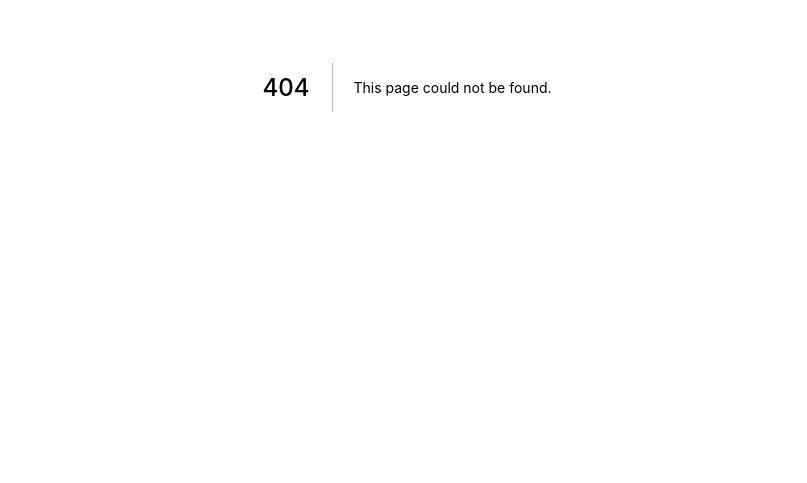
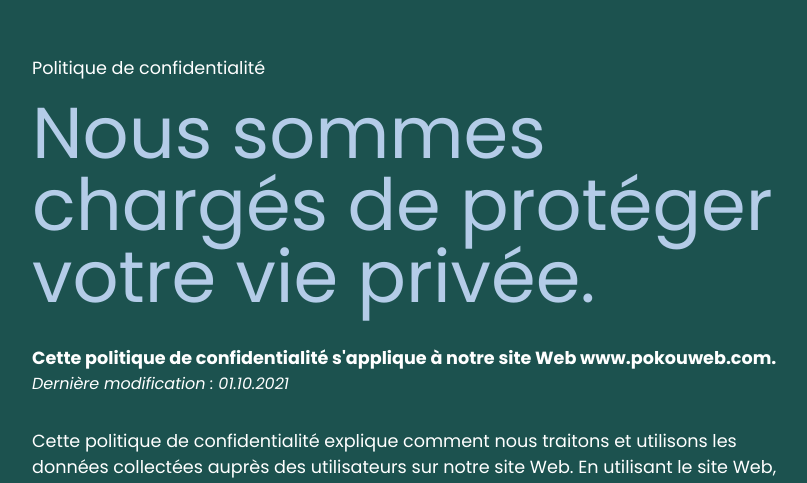
Before and after one commit to FredoWagon/mon-siteV2, a Next.js app: page /politique-de-confidentialite in a window 1280 px wide. Before the commit this address had no page. Shown: the part 313-796 px from the top of the page, without its empty margins (233-1040 px from the left). Built offline with nearby package versions, Linux system fonts and the light colour scheme.

Commit message:
mise a jour

```diff
--- a/components/Footer.js
+++ b/components/Footer.js
@@ -4,6 +4,7 @@ import logo from "../public/logo.svg";
 import instagram from "../public/instagram.svg";
 import facebook from "../public/facebook.svg";
 import flickr from "../public/flickr.svg";
+import copryright from "../public/droits-dauteur.svg"
 import Link from 'next/link';
 
 export default function Footer() {
@@ -16,13 +17,13 @@ export default function Footer() {
                 <p>Nous libérons nos clients pour qu'ils voient grand avec leur marque.</p>
                 <div className={style.footer__sitemap}>
                     <div className={style.sitemap_item}>
-                        <Link href="#" >Nos services</Link>
+                        <Link href="/services" >Nos services</Link>
                         <Link href="#">Travaux</Link>
-                        <Link href="#">About</Link>
+                        <Link href="/about">About</Link>
                     </div>
                     <div className={style.sitemap_item}>
-                        <Link href="#" >Contact</Link>
-                        <Link href="#" >Politique de confidentialité</Link>
+                        <Link href="/contact" >Contact</Link>
+                        <Link href="/politique-de-confidentialite" >Politique de confidentialité</Link>
                     </div>
 
                 </div>
@@ -54,10 +55,17 @@ export default function Footer() {
                 </div>
             </div>
             <div className={style.footer__bottom}>
-                <Image src={logo}/>
-
                 <h1>pokoù Web</h1>
             </div>
+                <div className={style.footer_legal}>
+                    <p>© 2021 PokoùWeb, tous droits réservés -</p>
+                    <Link href="/">
+                        <a> Mentions légales</a>
+                    </Link>
+
+
+
+                </div>
             </div>
             <div className={style.footer_mobile}>
                 <p>Nous libérons nos clients pour qu'ils voient grand avec leur marque.</p>
--- /dev/null
+++ b/components/blocs/confidentialiteContentBloc.js
@@ -0,0 +1,62 @@
+import style from "../../styles/blocs/confidentialite/confidentialiteContentBloc.module.scss"
+import SpeedFadeIn from "../effects/SpeedFadeIn";
+
+export default function ConfidentialiteContentBloc() {
+
+
+    return (
+        <div className={style.confidentialite_content_bloc__container}>
+
+            <div className={style.confidentialite__header__container}>
+                <div className={style.confidentialite__header}>
+                    <SpeedFadeIn customClass="custom_confidentialite_header">
+
+                        <div className={style.confidentialite__header__content}>
+                            <h6>Politique de confidentialité</h6>
+                            <h1>Nous sommes chargés de protéger votre vie privée.</h1>
+
+                            <p><strong>Cette politique de confidentialité s'applique à notre site Web www.pokouweb.com.</strong></p>
+                            <i>Dernière modification : 01.10.2021</i>
+
+                            <div className={style.confidentialite__text_bloc}>
+                                <p>Cette politique de confidentialité explique comment nous traitons et utilisons les données collectées auprès des utilisateurs sur notre site Web. En utilisant le site Web, vous acceptez nos pratiques en matière de données décrites dans la présente politique de confidentialité. Si vous n'acceptez pas les pratiques en matière de données décrites dans la présente politique de confidentialité, vous ne devez pas utiliser le site Web. C'est si simple.</p>
+                            </div>
+                            <div className={style.confidentialite__text_bloc}>
+                                <p>Vous avez également la possibilité d'explorer le site Web sans fournir aucune information sur vous-même. Sachez que cela se traduira par une qualité de service et une expérience moindres.</p>
+                            </div>
+                            <div className={style.confidentialite__text_bloc}>
+                                <p>Passons donc à nos pratiques de données. Alerte spoiler :  aucune astuce sophistiquée ou escroquerie sournoise incluse. Mais si vous lisez assez longtemps, vous pourriez être récompensé.</p>
+                            </div>
+
+                        </div>
+                    </SpeedFadeIn>
+                </div>
+
+
+
+            </div>
+            <div className={style.confidentialite__main_content__container}>
+
+                <div className={style.confidentialite__main}>
+                    <div className={style.confidentialite__main__content}>
+                        <div className={style.confidentialite__maint__text_bloc}>
+                            <h2>1. Modifications de cette politique de confidentialité</h2>
+                            <p>Nous pouvons mettre à jour cette politique de confidentialité de temps à autre en publiant une nouvelle version en ligne. Vous devriez vérifier cette page de temps en temps pour examiner tout changement. Mais sérieusement, qui le fait ? Nous ferons de notre mieux pour vous informer si des changements surviennent.</p>
+
+                        </div>
+                        <div className={style.confidentialite__maint__text_bloc}>
+                            <h2>2. Administrateur de la base de données et coordonnées</h2>
+                            <h4>2.1 Nom et administrateur de la base de données</h4>
+                            <p>Nous pouvons mettre à jour cette politique de confidentialité de temps à autre en publiant une nouvelle version en ligne. Vous devriez vérifier cette page de temps en temps pour examiner tout changement. Mais sérieusement, qui le fait ? Nous ferons de notre mieux pour vous informer si des changements surviennent.</p>
+
+                        </div>
+
+                    </div>
+
+                </div>
+
+
+            </div>
+        </div>
+    )
+}
--- a/components/blocs/index_page/IndexHeaderBloc.js
+++ b/components/blocs/index_page/IndexHeaderBloc.js
@@ -27,7 +27,7 @@ export default function IndexHeaderBloc() {
                     </div>
                     <div className={style.header_bloc__right}>
                         <div className={style.image_animation}>
-                            <Image src={illuTest}/>
+                            <Image src={landing}/>
 
                             {/*  <div className={style.tablette_image}>
                                 <Image  src={tablette_med}/>
--- /dev/null
+++ b/pages/politique-de-confidentialite.js
@@ -0,0 +1,25 @@
+import Layout from "../components/Layout";
+import ServiceHeaderBloc from "../components/blocs/service_page/serviceHeaderBloc";
+import ServicesPopUp from "../components/blocs/index_page/servicesPopUp";
+import UxBloc from "../components/blocs/service_page/uxBloc";
+import CustomServicesPopUp from "../components/blocs/service_page/customServicesPopUp";
+import OurProcessBloc from "../components/blocs/service_page/ourProcessBloc";
+import CubeBloc from "../components/blocs/service_page/cubeBloc";
+import ConfidentialiteContentBloc from "../components/blocs/confidentialiteContentBloc";
+
+
+export default function PolitiqueDeConfidentialite() {
+
+    return (
+        <Layout navbarStyle="background--white">
+            <ConfidentialiteContentBloc/>
+
+
+
+
+
+
+        </Layout>
+
+    )
+}
--- /dev/null
+++ b/styles/blocs/confidentialite/confidentialiteContentBloc.module.scss
@@ -0,0 +1,107 @@
+.confidentialite_content_bloc__container {
+
+
+  .confidentialite__header__container {
+    background-color: #1c524f;
+    padding-top: 23rem;
+
+    .confidentialite__header{
+
+
+      margin: auto;
+
+
+      @media (min-width: 1440px)  {
+        max-width: 1440px;
+      }
+      @media (min-width: 960px) and (max-width: 1439px) {
+        max-width: 960px;
+      }
+      @media (min-width: 720px) and (max-width: 989px) {
+        max-width: 720px;
+
+      }
+      @media (max-width: 719px) {
+
+      }
+
+      .confidentialite__header__content {
+        margin: auto;
+        max-width: 750px;
+        color: white;
+        h6 {
+          font-size: 1.1rem;
+          font-weight: unset;
+          margin: unset;
+          margin-bottom: 1rem;
+
+        }
+        h1 {
+          color: #b4cce8;
+          font-size: 4.5rem;
+          font-weight: unset;
+          line-height: 4.5rem;
+          margin: unset;
+          margin-bottom: 2rem;
+
+        }
+        p {
+          margin: unset;
+          font-size: 1.1rem;
+        }
+        .confidentialite__text_bloc {
+          margin-top: 2rem;
+        }
+      }
+    }
+  }
+
+  .confidentialite__main_content__container {
+    padding-top: 7rem;
+
+    .confidentialite__main{
+      margin: auto;
+
+
+      @media (min-width: 1440px)  {
+        max-width: 1440px;
+      }
+      @media (min-width: 960px) and (max-width: 1439px) {
+        max-width: 960px;
+      }
+      @media (min-width: 720px) and (max-width: 989px) {
+        max-width: 720px;
+
+      }
+      @media (max-width: 719px) {
+
+      }
+
+      .confidentialite__main__content {
+        max-width: 750px;
+        margin: auto;
+
+        .confidentialite__maint__text_bloc {
+
+          h2 {
+            font-size: 3.1rem;
+            line-height: 4rem;
+          }
+          p {
+            font-size: 1.1rem;
+          }
+        }
+
+      }
+
+
+    }
+
+  }
+
+
+
+
+
+
+}
--- a/styles/components/footer.module.scss
+++ b/styles/components/footer.module.scss
@@ -114,6 +114,27 @@
       }
 
     }
+    .footer_legal {
+      opacity: 0.7;
+      display: flex;
+      align-items: center;
+      p {
+        font-size: 0.90rem;
+      }
+      a {
+        font-size: 0.94rem;
+        margin-left: 0.3rem;
+        color: white;
+        opacity: 0.7;
+        transition: opacity 0.3s ease;
+        &:hover {
+          opacity: 1;
+          transition: opacity 0.3s ease;
+        }
+      }
+
+
+    }
   }
   .footer_mobile {
     width: 100%;
--- a/styles/components/navbar.module.scss
+++ b/styles/components/navbar.module.scss
@@ -313,6 +313,16 @@
       transition: border-bottom-width 0.3s ease;
       border-bottom: 1px solid #4A7373;
     }
+    .navbar_container {
+      .navbar__bottom {
+        .navbar__bottom__desktop {
+          .nav__links_bullet {
+            background-color: white;
+          }
+        }
+      }
+
+    }
   }
   &.background--yellow {
     background-color: #fad10a !important;
--- a/styles/effects/speedFadeIn.module.scss
+++ b/styles/effects/speedFadeIn.module.scss
@@ -94,6 +94,20 @@
     }
 
   }
+  &.custom_confidentialite_header {
+    height: 56rem;
+    @media (min-width: 960px) and (max-width: 1439px) {
+      height: 60rem;
+    }
+    @media (min-width: 720px) and (max-width: 989px) {
+      height: 63rem;
+    }
+    @media (max-width: 719px) {
+      height: 57rem;
+
+    }
+
+  }
 
 
 
```
Also changed, not shown: public/droits-dauteur.svg (added).
